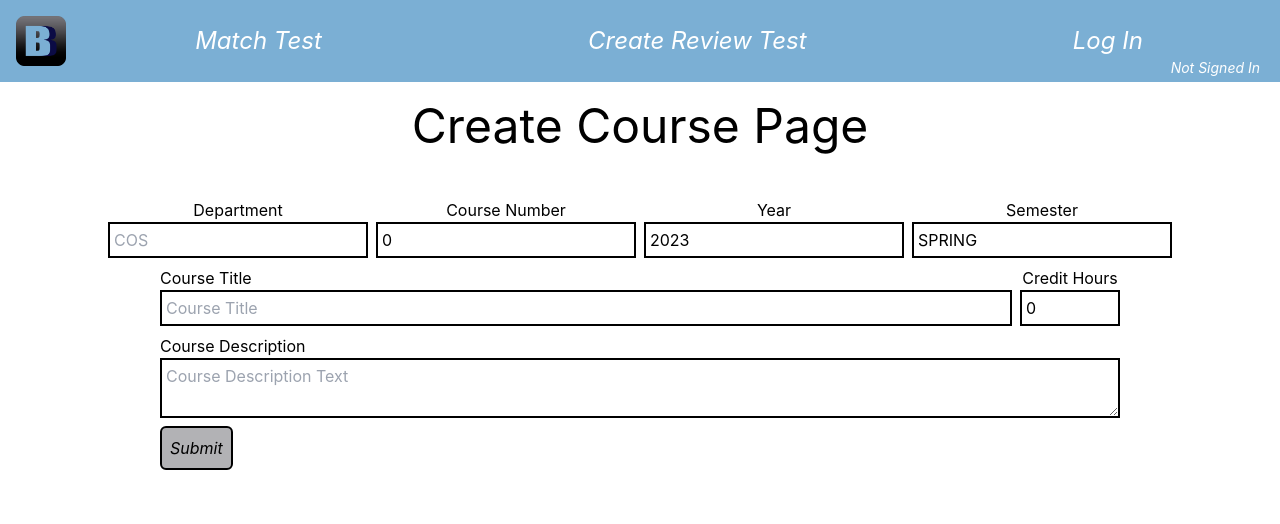
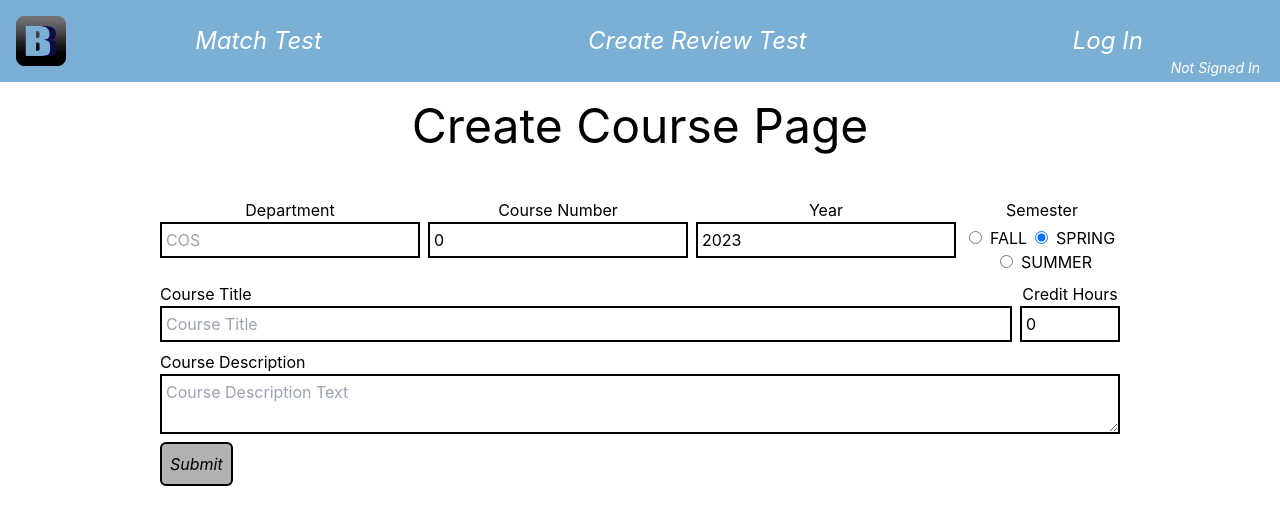
Before and after one commit to 2022-autumn-cos-420/Team-Egg, a React (Create React App) app in the folder client/: page /createCourse in a window 1280 px wide. Shown: the top 524 px of the page. Built offline with nearby package versions, Linux system fonts and the light colour scheme; no server answers.

Commit message:
changed course page to use radio buttons

```diff
--- a/client/src/pages/CreateCoursePage.tsx
+++ b/client/src/pages/CreateCoursePage.tsx
@@ -71,12 +71,14 @@ function CourseSemester(
 ): JSX.Element {
     return <div data-testid="courseSemester" className="flex flex-col">
         <label htmlFor="postText" className="">Semester</label>
-         <input className="p-1 text-black border-2 border-black" id="postText" placeholder="Fall"
-            onChange={(e)=>{
-                setCourseSemester(e.target.value.toLocaleUpperCase());
-                }
-            } value={courseSemester}/>
-
+        <div className="space-x-2 mt-1">
+            <input type="radio" id="fall" name="semester" value="FALL" onChange={(e) => setCourseSemester(e.target.value)} checked={courseSemester === "FALL"} />
+            <label htmlFor="fall">FALL</label>
+            <input type="radio" id="spring" name="semester" value="SPRING" onChange={(e) => setCourseSemester(e.target.value)} checked={courseSemester === "SPRING"} />
+            <label htmlFor="spring">SPRING</label>
+            <input type="radio" id="summer" name="semester" value="SUMMER" onChange={(e) => setCourseSemester(e.target.value)} checked={courseSemester === "SUMMER"} />
+            <label htmlFor="summer">SUMMER</label>
+        </div>
     </div>
 }
 
```
